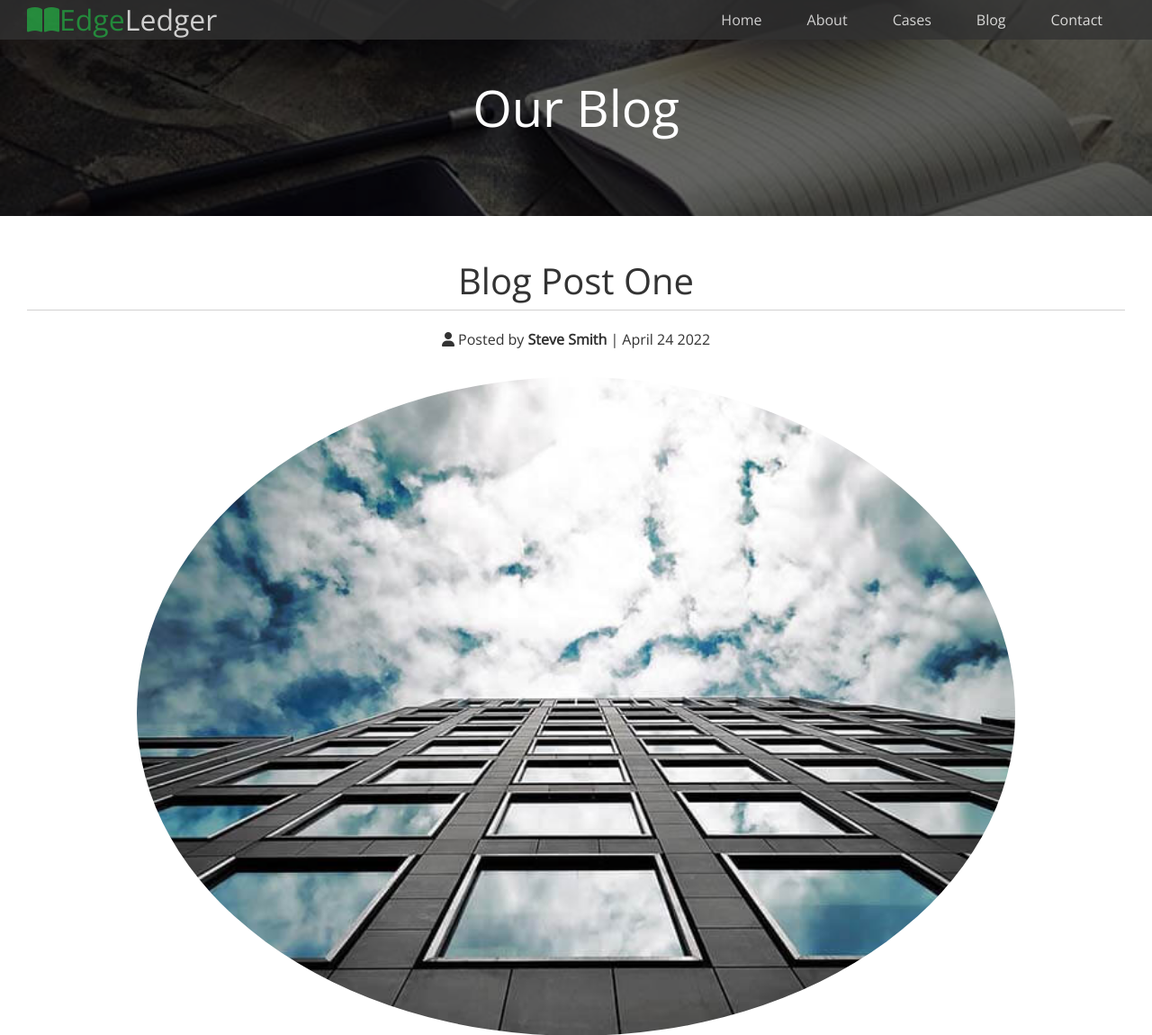
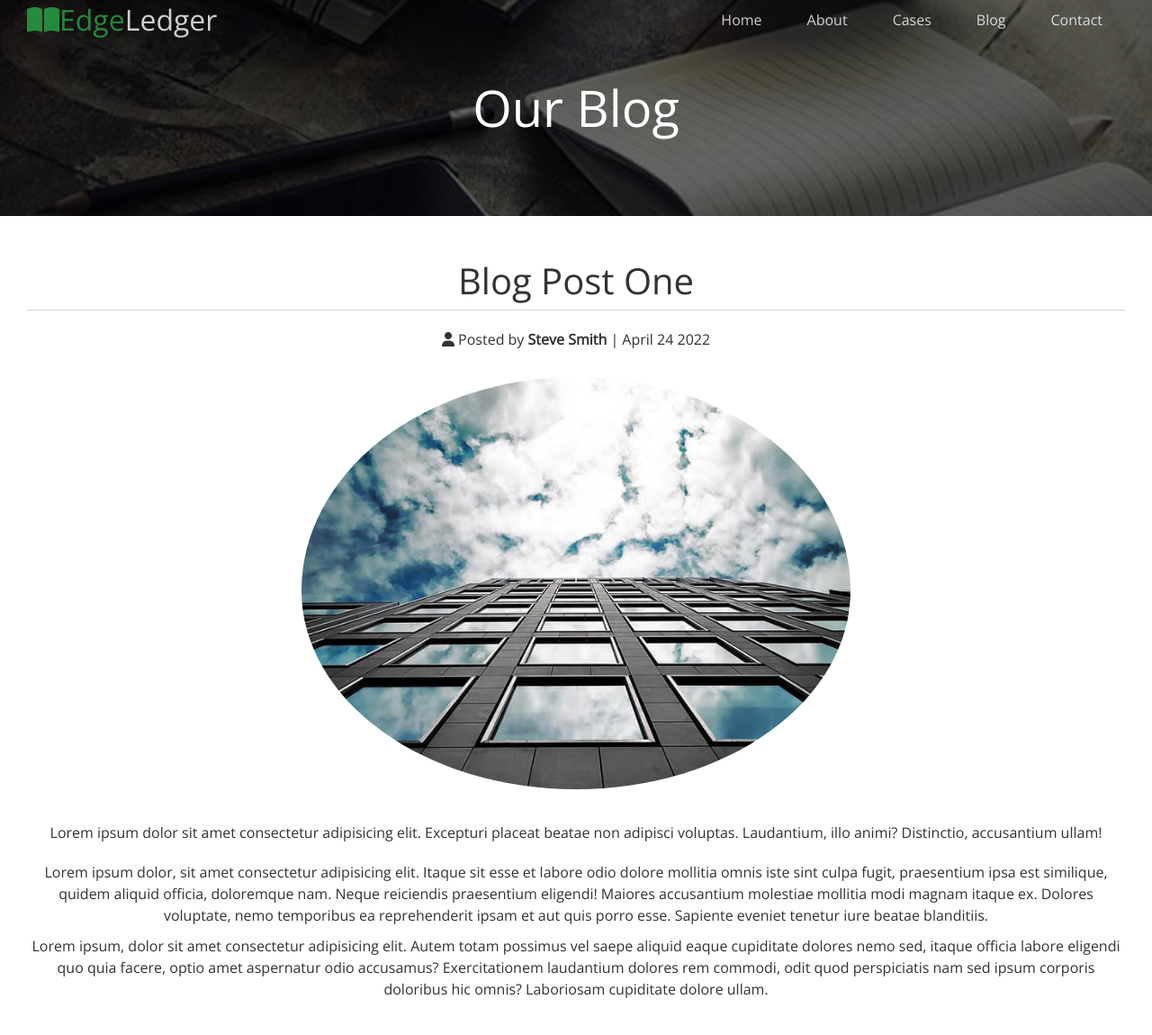
Before and after one commit to andrewteece/edgeledger, a plain HTML site: page post.html in a window 1280 px wide. Shown: the top 1150 px of the page at 90% size. Drawn offline with nearby package versions, Linux system fonts and the light colour scheme.

Commit message:
add top class to blog and post pages

```diff
--- a/css/style.css
+++ b/css/style.css
@@ -438,7 +438,7 @@ p {
 }
 
 .post img {
-    width: 80%;
+    width: 50%;
     border-radius: 50%;
     display: block;
     margin: 0 auto;
--- a/post.html
+++ b/post.html
@@ -16,7 +16,7 @@
   </head>
   <body id="home">
     <header class="hero blog">
-      <div id="navbar" class="nav__bar">
+      <div id="navbar" class="nav__bar top">
         <h1 class="logo">
           <span class="text__primary"><i class="fas fa-book-open"></i>Edge</span
           >Ledger
```
Also changed, not shown: blog.html (+1 -1 lines).
